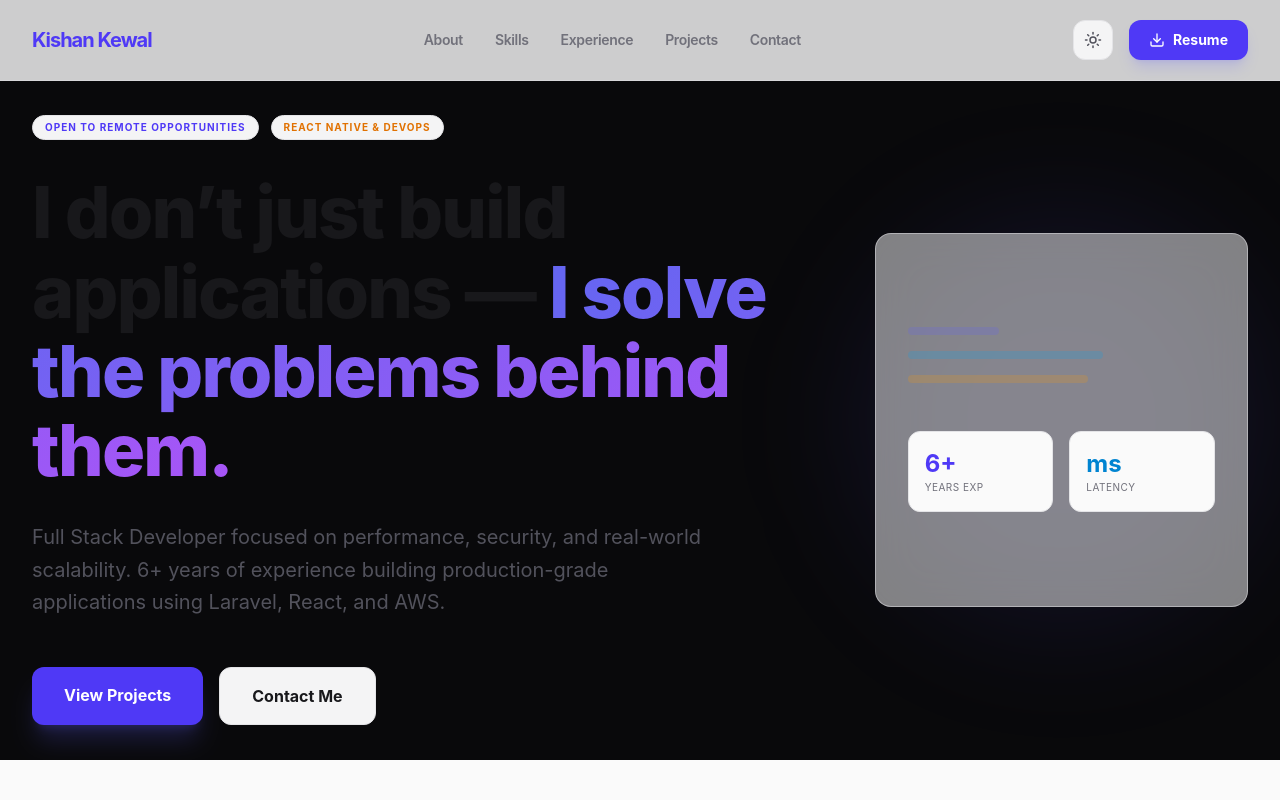
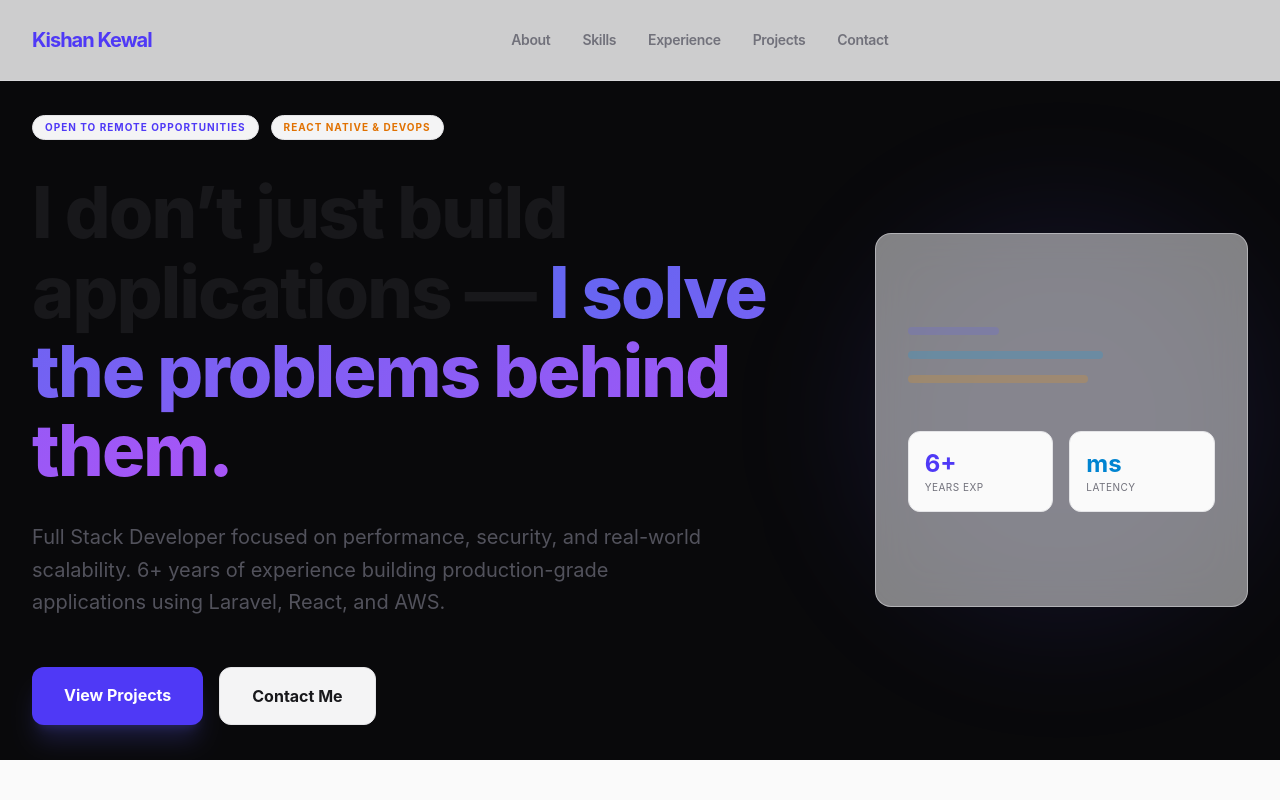
Before and after one commit to kishankewal/portfolio, a React (Vite) app: page / in a window 1280 px wide. Shown: the top 800 px of the page. Built offline with nearby package versions, Linux system fonts and the light colour scheme.

Commit message:
setup done for CI/CD deployment

```diff
--- a/src/App.tsx
+++ b/src/App.tsx
@@ -78,7 +78,7 @@ export default function App() {
           </div>
 
           <div className="flex items-center space-x-4">
-            <button
+            {/* <button
               onClick={toggleDarkMode}
               className="p-2.5 rounded-xl bg-zinc-100 dark:bg-zinc-900 hover:bg-zinc-200 dark:hover:bg-zinc-800 transition-all text-zinc-600 dark:text-zinc-400 hover:text-indigo-600 dark:hover:text-primary border border-zinc-200 dark:border-zinc-800"
               aria-label="Toggle theme"
@@ -93,7 +93,7 @@ export default function App() {
             >
               <Download size={16} />
               Resume
-            </motion.a>
+            </motion.a> */}
           </div>
         </div>
       </nav>
```
